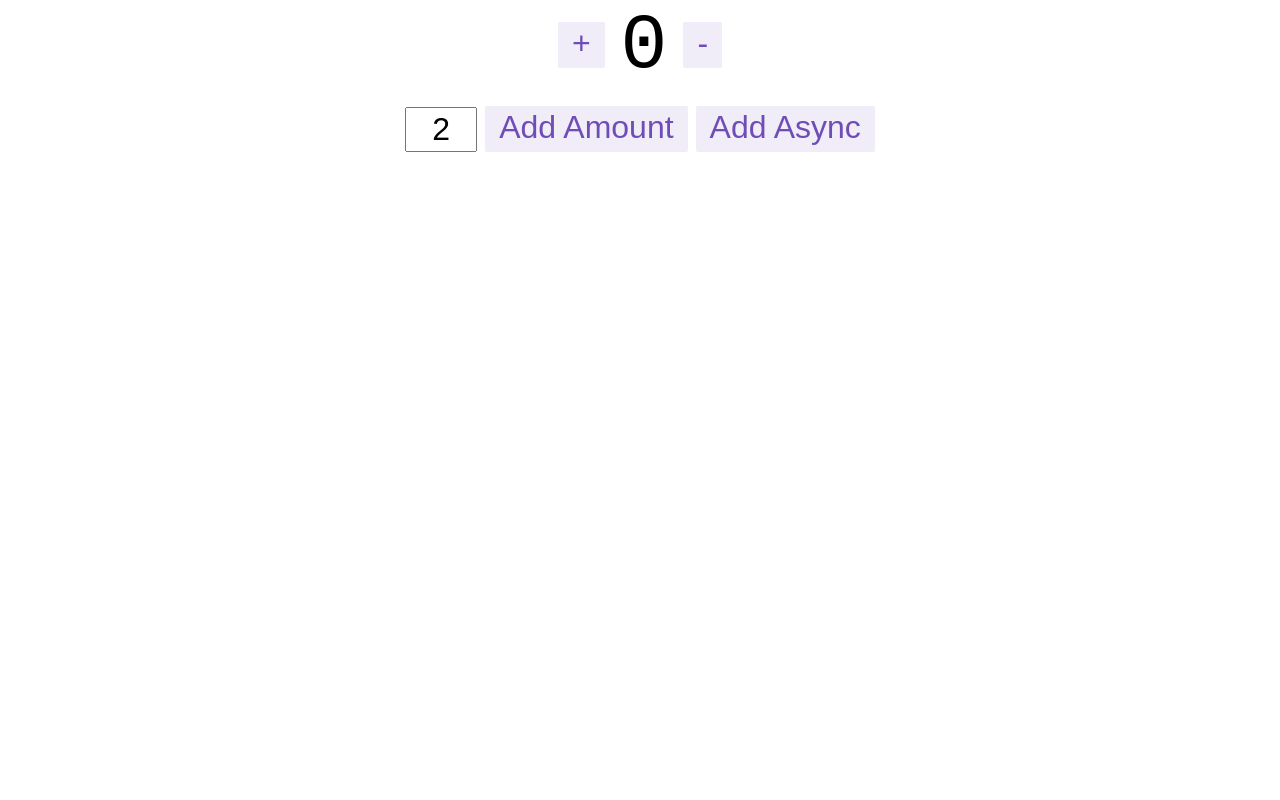
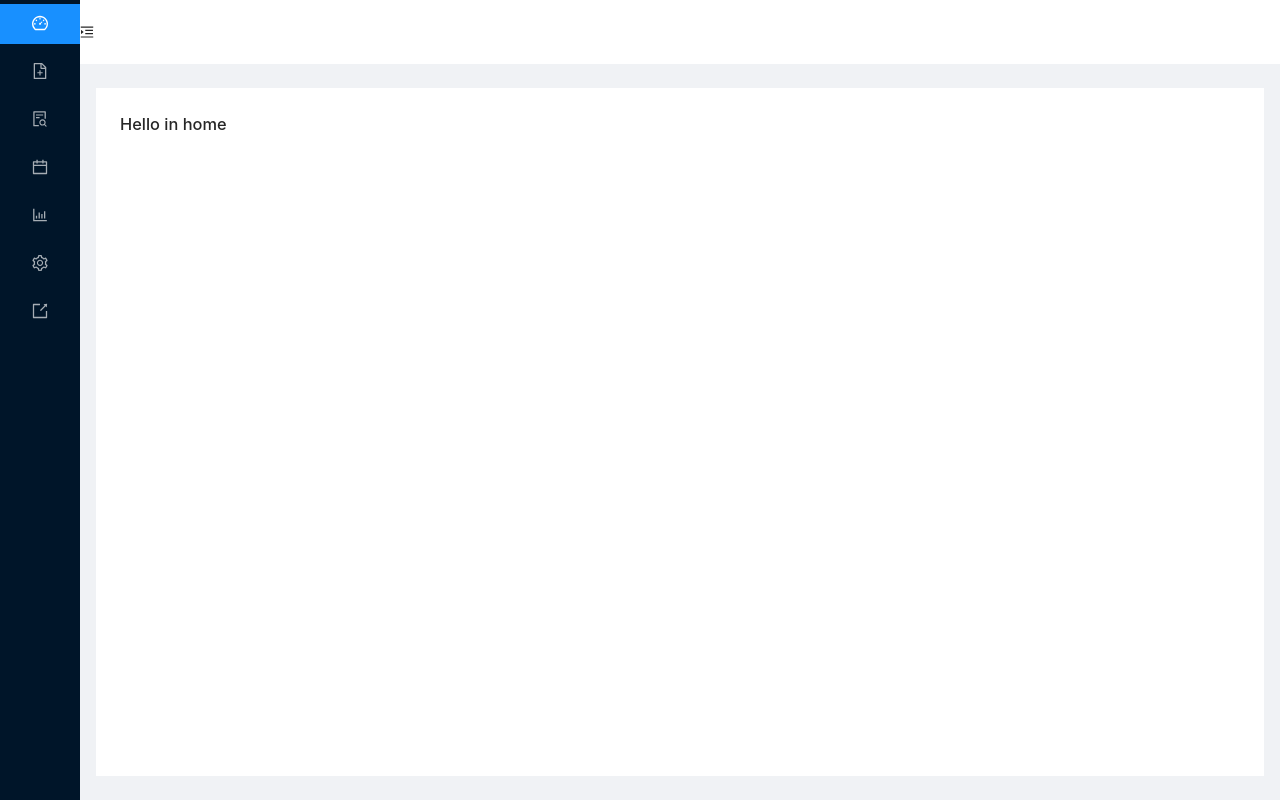
Before and after one commit to simon125/bill-tracker-app, a React (Create React App) app in the folder client/: page / in a window 1280 px wide. Built offline with nearby package versions, Linux system fonts and the light colour scheme.

Commit message:
BT014 front-end general setup
- routing
- navigation

```diff
--- /dev/null
+++ b/client/src/App.css
@@ -0,0 +1,4 @@
+.app-container {
+  min-height: 100vh;
+  max-width: 100vw;
+}
--- a/client/src/App.tsx
+++ b/client/src/App.tsx
@@ -1,15 +1,41 @@
+// node modules
 import React from 'react';
-import { Counter } from './features/counter/Counter';
+import { BrowserRouter as Router, Switch, Route } from 'react-router-dom';
+import { Layout } from 'antd';
+// local modules
+import './App.css';
+import AppContainer from './components/AppContainer/AppContainer';
 
-function App() {
+const App = () => {
+  const routes = (
+    <Switch>
+      <Route exact path="/" component={() => <h1>Hello in home</h1>} />
+      <Route
+        path="/register"
+        component={() => <h1>Hello in register screen</h1>}
+      />
+      <Route path="/login" component={() => <h1>Hello in login screen</h1>} />
+      <Route path="/add-bill" component={() => <h1>Hello in add bill</h1>} />
+      <Route path="/bills" component={() => <h1>Hello in bills</h1>} />
+      <Route path="/calendar" component={() => <h1>Hello in calendar</h1>} />
+      <Route path="/reports" component={() => <h1>Hello in reports</h1>} />
+      <Route path="/settings" component={() => <h1>Hello in settings</h1>} />
+
+      <Route
+        path="/statistics"
+        component={() => <h1>Hello in statisctics</h1>}
+      />
+      <Route component={() => <h1>404 ups there is no such resources</h1>} />
+    </Switch>
+  );
+
   return (
-    <div>
-      <header>
-        <Counter />
-        <p></p>
-      </header>
-    </div>
+    <Router>
+      <Layout className="app-container">
+        <AppContainer children={routes} />
+      </Layout>
+    </Router>
   );
-}
+};
 
 export default App;
--- /dev/null
+++ b/client/src/components/AppContainer/AppContainer.css
@@ -0,0 +1,21 @@
+#components-layout-demo-custom-trigger .trigger {
+  font-size: 18px;
+  line-height: 64px;
+  padding: 0 24px;
+  cursor: pointer;
+  transition: color 0.3s;
+}
+
+#components-layout-demo-custom-trigger .trigger:hover {
+  color: #1890ff;
+}
+
+#components-layout-demo-custom-trigger .logo {
+  height: 32px;
+  background: rgba(255, 255, 255, 0.2);
+  margin: 16px;
+}
+
+.site-layout .site-layout-background {
+  background: #fff;
+}
--- /dev/null
+++ b/client/src/components/AppContainer/AppContainer.tsx
@@ -0,0 +1,43 @@
+// node modules
+import React, { useState } from 'react';
+import { Layout } from 'antd';
+import { MenuUnfoldOutlined, MenuFoldOutlined } from '@ant-design/icons';
+// local modules
+import Navigation from '../Navigation/Navigation';
+import './AppContainer.css';
+const { Header, Content } = Layout;
+
+const AppContainer = (props: any) => {
+  const [collapsed, setCollapsed] = useState(true);
+  const toggleClick = () => {
+    setCollapsed(!collapsed);
+  };
+  return (
+    <>
+      <Navigation collapsed={collapsed} />
+      <Layout className="site-layout">
+        <Header className="site-layout-background" style={{ padding: 0 }}>
+          {React.createElement(
+            collapsed ? MenuUnfoldOutlined : MenuFoldOutlined,
+            {
+              className: 'trigger',
+              onClick: toggleClick
+            }
+          )}
+        </Header>
+        <Content
+          className="site-layout-background"
+          style={{
+            margin: '24px 16px',
+            padding: 24,
+            minHeight: 280
+          }}
+        >
+          {props.children}
+        </Content>
+      </Layout>
+    </>
+  );
+};
+
+export default AppContainer;
--- /dev/null
+++ b/client/src/components/Navigation/Navigation.tsx
@@ -0,0 +1,82 @@
+// node modules
+import React from 'react';
+import { NavLink } from 'react-router-dom';
+import { Menu, Layout } from 'antd';
+import {
+  ExportOutlined,
+  SettingOutlined,
+  DashboardOutlined,
+  FileAddOutlined,
+  FileSearchOutlined,
+  BarChartOutlined,
+  CalendarOutlined
+} from '@ant-design/icons';
+// local modules
+
+const { Sider } = Layout;
+
+interface NavigationProps {
+  collapsed: boolean;
+}
+
+const Navigation = (props: NavigationProps) => {
+  const { collapsed } = props;
+  return (
+    <>
+      <Sider
+        style={{ minHeight: '100vh' }}
+        trigger={null}
+        collapsible
+        collapsed={collapsed}
+      >
+        <div className="logo" />
+        <Menu theme="dark" mode="inline" defaultSelectedKeys={['/']}>
+          <Menu.Item key="/">
+            <NavLink to="/">
+              <DashboardOutlined />
+              <span>Dashboard</span>
+            </NavLink>
+          </Menu.Item>
+          <Menu.Item key="/add-bill">
+            <NavLink to="/add-bill">
+              <FileAddOutlined />
+              <span>Add bill</span>
+            </NavLink>
+          </Menu.Item>
+          <Menu.Item key="/bills">
+            <NavLink to="/bills">
+              <FileSearchOutlined />
+              <span>Bills</span>
+            </NavLink>
+          </Menu.Item>
+          <Menu.Item key="/calendar">
+            <NavLink to="/calendar">
+              <CalendarOutlined />
+              <span>Calendar</span>
+            </NavLink>
+          </Menu.Item>
+          <Menu.Item key="/reports">
+            <NavLink to="/reports">
+              <BarChartOutlined />
+              <span>Reports</span>
+            </NavLink>
+          </Menu.Item>
+          <Menu.Item key="/settings">
+            <NavLink to="/settings">
+              <SettingOutlined />
+              <span>Settings</span>
+            </NavLink>
+          </Menu.Item>
+          <Menu.Item key="/404">
+            <NavLink to="/404">
+              <ExportOutlined />
+              <span>Log-out</span>
+            </NavLink>
+          </Menu.Item>
+        </Menu>
+      </Sider>
+    </>
+  );
+};
+
+export default Navigation;
--- a/client/src/index.tsx
+++ b/client/src/index.tsx
@@ -4,6 +4,7 @@ import './index.css';
 import App from './App';
 import { store } from './app/store';
 import { Provider } from 'react-redux';
+import 'antd/dist/antd.css';
 
 ReactDOM.render(
   <Provider store={store}>
--- a/package.json
+++ b/package.json
@@ -20,7 +20,10 @@
   },
   "homepage": "https://github.com/simon125/bill-tracker-app#readme",
   "dependencies": {
+    "@types/antd": "^1.0.0",
+    "@types/react-router-dom": "^5.1.3",
     "antd": "^4.0.3",
+    "axios": "^0.19.2",
     "bcryptjs": "^2.4.3",
     "body-parser": "^1.19.0",
     "config": "^3.3.0",
@@ -31,6 +34,7 @@
     "react-router-dom": "^5.1.2"
   },
   "devDependencies": {
+    "@types/axios": "^0.14.0",
     "@types/bcryptjs": "^2.4.2",
     "@types/body-parser": "^1.19.0",
     "@types/config": "0.0.36",
```
Also changed, not shown: 2 other files (tests, documents, lock files or other folders).
